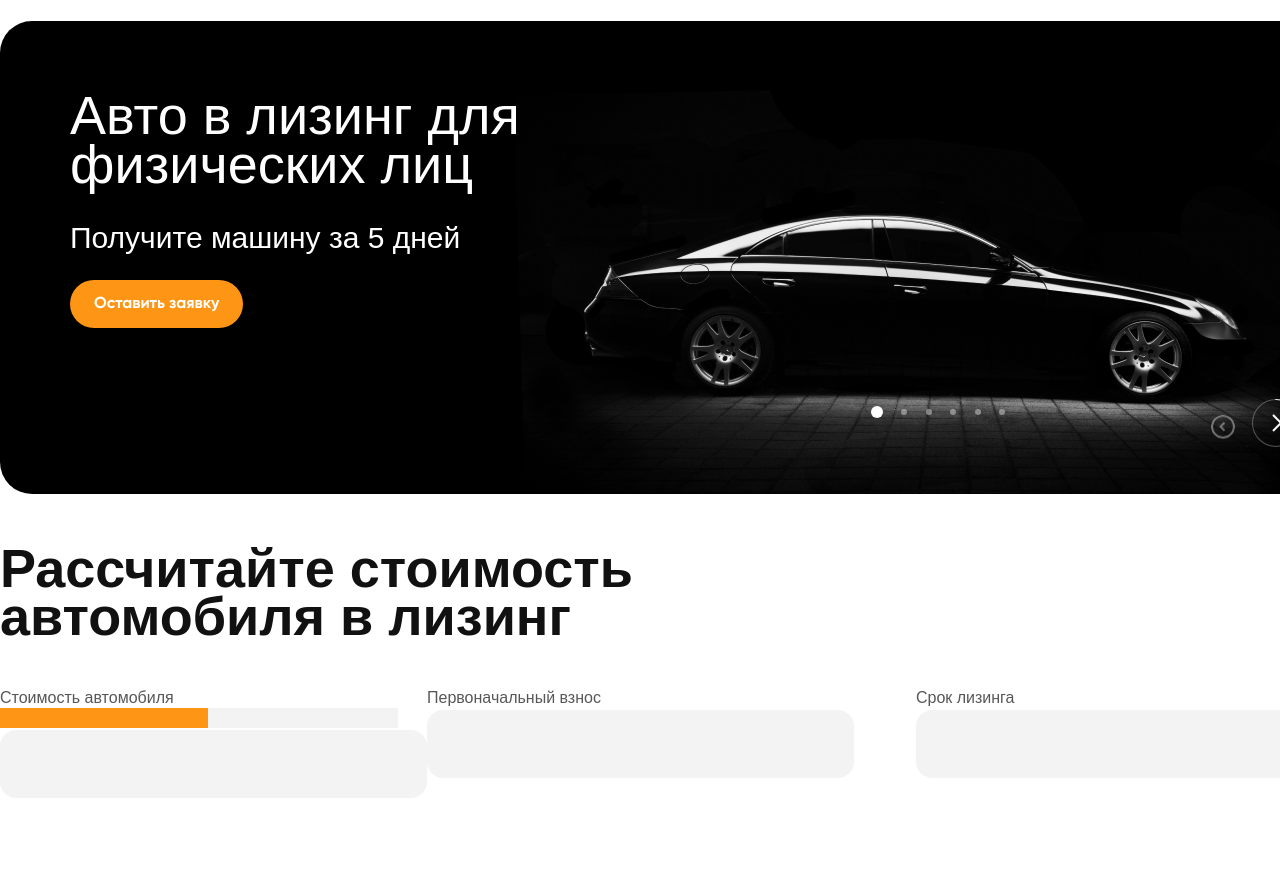
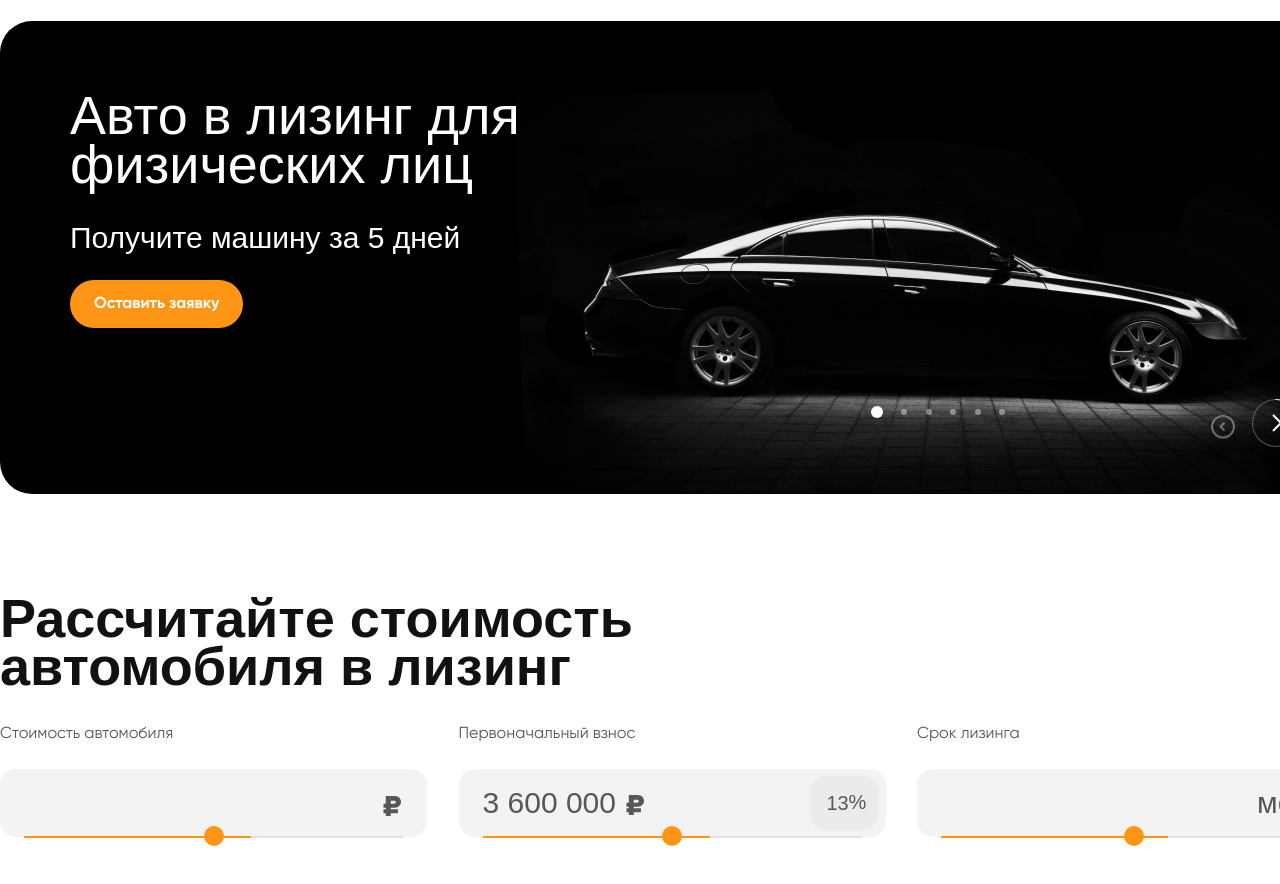
Before and after one commit to DeepViolet777/LeasingCar, a plain HTML site: page index.html in a window 1280 px wide. Shown: the part 74-958 px from the top of the page. Before the commit the page ends 872 px from the top, so only its background shows below. Drawn offline with nearby package versions, Linux system fonts and the light colour scheme; files whose address does not match are found by name.

Commit message:
Calculator in progress

```diff
--- a/css/style.scss
+++ b/css/style.scss
@@ -52,6 +52,9 @@ $light-orange: rgba(255, 149, 20, 0.4);
 $light-grey: #F3F3F4;
 
 $medium-grey: #E1E1E1;
+
+$dark-grey: #575757;
+
 
 
 *,
@@ -222,6 +225,7 @@ a {
     background-color: #FFFFFF;
     border: 1px solid $light-grey;
     overflow: hidden;
+    transition: 0.3s ease;
 
     &_item {
         &:hover {
@@ -322,6 +326,7 @@ a {
         background-image: url(../img/backward-arrow.svg);
         background-repeat: no-repeat;
         background-position: 50% 34%;
+
     }
 
     &-next {
@@ -332,6 +337,10 @@ a {
         background-position: 50% 34%;
         margin-top: -95px;
         margin-left: 1252px;
+
+        :disabled {
+            background-image: url(../img/btn_disabled.svg);
+        }
 
     }
 
@@ -366,7 +375,7 @@ a {
 }
 
 .calc {
-    margin-top: 100px;
+    margin-top: 150px;
 
     &_title {
         display: inline-block;
@@ -375,97 +384,22 @@ a {
         line-height: 90%;
         color: #111111;
         width: 753px;
+        margin-bottom: 30px;
     }
 
     &_wrapper {
         display: flex;
+        margin-bottom: 51px;
+        justify-content: space-between;
     }
 
-    /* input[type=range] {
-        -webkit-appearance: none;  Скрывает слайдер, чтобы можно было создать свой
-        width: 427px  Указание параметра ширины требуется для Firefox.
-
-
-
-input[type=range]::-webkit-slider-thumb {
-    -webkit-appearance: none;
-  }
-
-  input[type=range]:focus {
-    outline: none; /* Убирает голубую границу у элемента. Хотя, возможно, и стоит создавать некоторое оформления для состояния фокуса в целях обеспечения доступности.
-  }
-
-  input[type=range]::-ms-track {
-    width: 100%;
-    cursor: pointer;
-    background: transparent; /* Скрывает слайдер, чтобы можно было добавить собственные стили.
-    border-color: transparent;
-    color: transparent;
-  }
-
-  input[type=range]::-webkit-slider-thumb {
-    -webkit-appearance: none;
-    height: 20px;
-    width: 20px;
-    border-radius: 50%;
-    background: $dark-orange;
-    cursor: pointer;
-    margin-top: -6px;
-  }
-
-
-
-  input[type=range]::-webkit-slider-runnable-track {
-    width: 380px;
-    height: 1px;
-    cursor: pointer;
-    background: $light-grey;
-    border-radius: 1.3px;
-
-  }
-
-  input[type=range]:focus::-webkit-slider-runnable-track {
-    background: $light-grey;
-  }
-
-  input[type=range]::-moz-range-track {
-    width: 380px;
-    height: 8.4px;
-    cursor: pointer;
-    box-shadow: 1px 1px 1px #000000, 0px 0px 1px #0d0d0d;
-    background: #3071a9;
-    border-radius: 1.3px;
-    border: 0.2px solid #010101;
-  }
-
-  input[type=range]::-ms-track {
-    width: 100%;
-    height: 8.4px;
-    cursor: pointer;
-    background: transparent;
-    border-color: transparent;
-    border-width: 16px 0;
-    color: transparent;
-  }
-  input[type=range]::-ms-fill-lower {
-    background: #2a6495;
-    border: 0.2px solid #010101;
-    border-radius: 2.6px;
-    box-shadow: 1px 1px 1px #000000, 0px 0px 1px #0d0d0d;
-  }
-  input[type=range]:focus::-ms-fill-lower {
-    background: #3071a9;
-  }
-  input[type=range]::-ms-fill-upper {
-    background: #3071a9;
-    border: 0.2px solid #010101;
-    border-radius: 2.6px;
-    box-shadow: 1px 1px 1px #000000, 0px 0px 1px #0d0d0d;
-  }
-  input[type=range]:focus::-ms-fill-upper {
-    background: #367ebd;
-  }
-  */
+    &_subtitle {
+        display: inline-block;
+        font-family: $font-gilroy;
+        font-weight: 400;
+        font-size: 16px;
+        line-height: 20px;
+    }
 
     input::-webkit-outer-spin-button,
     input::-webkit-inner-spin-button {
@@ -481,67 +415,86 @@ input[type=range]::-webkit-slider-thumb {
 
     .range_container {
         position: relative;
-        width: 400px;
-        /*input range width*/
-        height: 20px;
-        /*input range height*/
-        //overflow: hidden;
+        width: 379px;
+        height: 22px;
+        z-index: 1;
+        margin-top: -10px;
+        margin-left: 24px;
     }
 
     input[type='range'] {
         -webkit-appearance: none;
-        position: absolute;
-        width: 400px;
+        width: 379px;
+        outline: none;
         height: 20px;
-        background-color: $light-grey;
-        top: -2px;
-        left: -2px;
-        outline: none;
-        overflow: hidden;
+        background-color: transparent;
+        top: 0;
+        left: 0;
     }
 
     input[type='range']::-webkit-slider-thumb {
         -webkit-appearance: none;
-        //cursor: ew-resize;
-
-        box-shadow: -400px 0 0 400px $dark-orange;
-
         cursor: pointer;
-        position: relative;
         height: 20px;
         width: 20px;
         border-radius: 50%;
         background: $dark-orange;
+        margin-top: -10px;
 
     }
-
-
-
 
     input[type='range']::-webkit-slider-runnable-track {
         -webkit-appearance: none;
         height: 2px;
-        color: $light-grey;
+        background: linear-gradient(90deg, rgba(255, 149, 20, 1) 60%, rgba(225, 225, 225, 1) 60%);
+    }
+
+    input[type="range"]::-moz-range-progress {
+        background-color: $dark-orange;
+        height: 2px;
+    }
+
+    input[type="range"]::-moz-range-track {
+        background-color: $medium-grey;
+        height: 2px;
+    }
+
+    input[type=range]::-moz-range-thumb {
+        background-color: $dark-orange;
+        border: none;
+        height: 20px;
+        width: 20px;
+        border-radius: 50%;
 
     }
 
-
-
-    input[type="range"]::-moz-range-progress {
-        background-color: #43e5f7;
+    input[type=range]::-ms-track {
+        width: 379px;
+        height: 2px;
+        cursor: pointer;
+        background: transparent;
+        border-color: transparent;
+        border-width: 16px 0;
+        color: transparent;
     }
 
-    input[type="range"]::-moz-range-track {
-        background-color: #9a905d;
+    input[type=range]::-ms-fill-lower {
+        background: $dark-orange;
     }
 
-    input[type="range"]::-ms-fill-lower {
-        background-color: #43e5f7;
+    input[type=range]::-ms-fill-upper {
+        background: $medium-grey;
     }
 
-    input[type="range"]::-ms-fill-upper {
-        background-color: #9a905d;
+    input[type=range]::-ms-thumb {
+        border: none;
+        height: 20px;
+        width: 20px;
+        border-radius: 50%;
+        background-color: $dark-orange;
+        cursor: pointer;
     }
+
 
     .field-num {
         background-color: $light-grey;
@@ -550,5 +503,96 @@ input[type=range]::-webkit-slider-thumb {
         border-radius: 16px;
         border: none;
         outline: none;
+        margin-top: 24px;
+        font-family: $font-nekst;
+        font-size: 30px;
+        line-height: 36px;
+        color: $dark-grey;
+        padding-left: 24px;
+        padding-top: 16px;
+    }
+
+    .car-cost_container {
+        position: relative;
+
+        &::after {
+            position: absolute;
+            content: " ";
+            width: 20px;
+            height: 36px;
+            background-image: url(../img/rub.svg);
+            background-repeat: no-repeat;
+            top: 50px;
+            right: 24px;
+        }
+    }
+
+    .lease-term_container {
+        position: relative;
+
+        &::after {
+            position: absolute;
+            content: "мес.";
+            font-family: $font-nekst;
+            font-size: 30px;
+            line-height: 36px;
+            color: $dark-grey;
+            top: 40px;
+            right: 24px;
+            width: 63px;
+            height: 36px;
+        }
+    }
+
+    .init-fee {
+
+        &_container {
+            position: relative;
+
+            &::before {
+                position: absolute;
+                content: " ";
+                width: 20px;
+                height: 36px;
+                background-image: url(../img/rub.svg);
+                background-repeat: no-repeat;
+                top: 25px;
+                right: 240px;
+                z-index: 1;
+
+            }
+
+            &::after {
+                position: absolute;
+                content: "%";
+                width: 20px;
+                height: 24px;
+                top: 21px;
+                right: 17px;
+                font-family: $font-nekst;
+                color: $dark-grey;
+                font-size: 20px;
+                line-height: 24px;
+            }
+
+
+        }
+
+        &_percent {
+            width: 69px;
+            height: 54px;
+            border-radius: 16px;
+            background-color: #EBEBEC;
+            position: absolute;
+            top: 7px;
+            right: 7px;
+            padding: 15px 17px;
+            outline: none;
+            border: none;
+            font-family: $font-nekst;
+            color: $dark-grey;
+            font-size: 20px;
+            line-height: 24px;
+        }
     }
 }
--- a/index.html
+++ b/index.html
@@ -99,29 +99,41 @@
             <form action="" method="post">
                 <div class="calc_wrapper">
                     <div class="calc_car-cost">
-                        <label for="car-cost_range">Стоимость автомобиля</label>
+                        <label class="calc_subtitle" for="car-cost_range">Стоимость автомобиля</label>
+                        <div class="car-cost_container">
+                            <input class="car-cost_num field-num" min="1000000" max="6000000" type="number">
+                        </div>
                         <div class="range_container">
                         <input type="range" name="car-cost_range" class="car-cost_range" min="1000000" max="6000000"
                             step="1">
                         </div>
-                        <input class="car-cost_num field-num" min="1000000" max="6000000" type="number">
                     </div>
                     <div class="calc_init-fee">
-                        <label for="init-fee_range">Первоначальный взнос</label>
+                        <label class="calc_subtitle" for="init-fee_range">Первоначальный взнос</label>
+                        <div class="init-fee_container">
+                        <div class="init-fee_num field-num">3 600 000</div>
+                        <input class="init-fee_percent" type="number" name="" id="" value="13" min="10" max="60">
+                        </div>
+                        <div class="range_container">
                         <input type="range" name="init-fee_range" class="init-fee_range" min="1000000" max="6000000"
                             step="1">
-                        <input class="init-fee_num field-num" min="1000000" max="6000000" type="number">
+                        </div>
                     </div>
                     <div class="calc_lease-term">
-                        <label for="lease-term_range">Срок лизинга</label>
+                        <label class="calc_subtitle" for="lease-term_range">Срок лизинга</label>
+                         <div class="lease-term_container">
+                        <input class="lease-term_num field-num" min="1" max="60" type="number">
+                        </div>
+                        <div class="range_container">
                         <input type="range" name="lease-term_range" class="lease-term_range" min="1" max="60"
                             step="1">
-                        <input class="lease-term_num field-num" min="1" max="60" type="number">
+                        </div>
                     </div>
                 </div>
             </form>
         </section>
-        <div class="popup"></div>
+        <div class="popup">
+        </div>
     </div>
 
     <script src="https://code.jquery.com/jquery-3.6.0.min.js"
```
Also changed, not shown: css/style.css, img/btn_disabled.svg (added), img/rub.svg (added), 1 other file.
